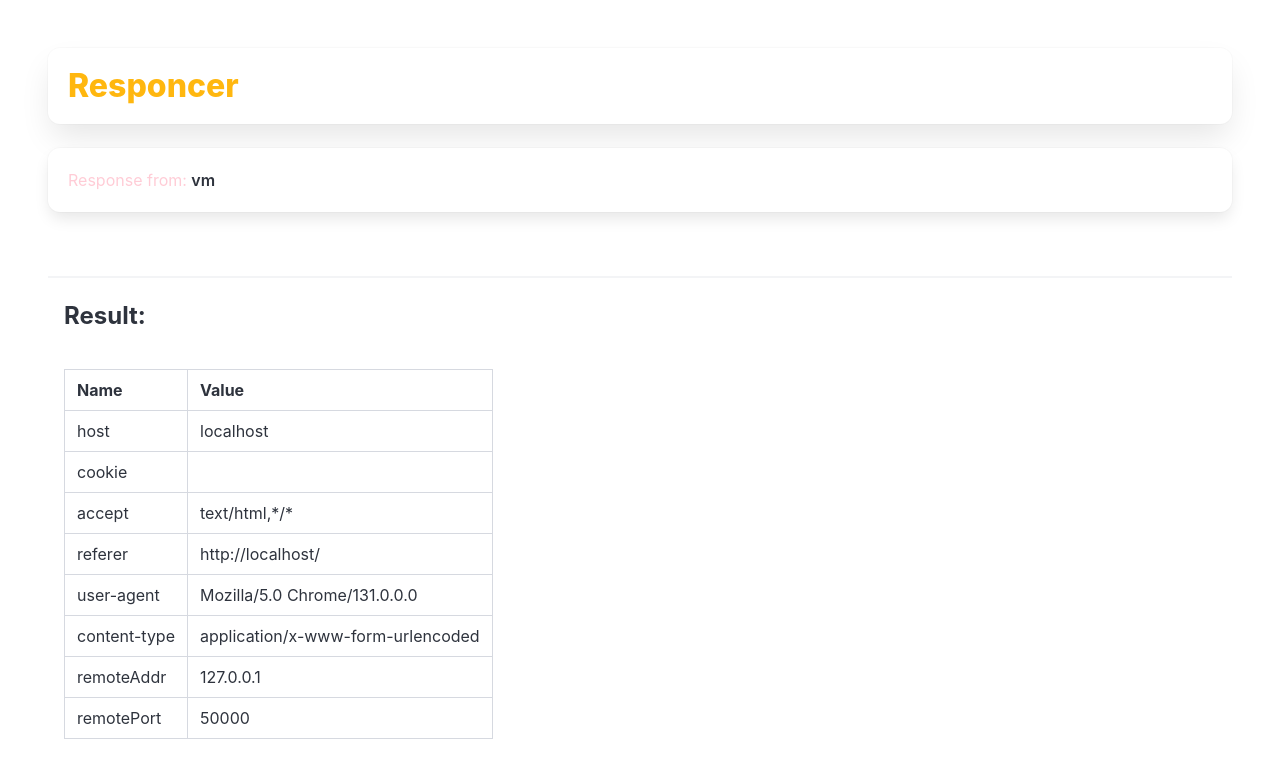
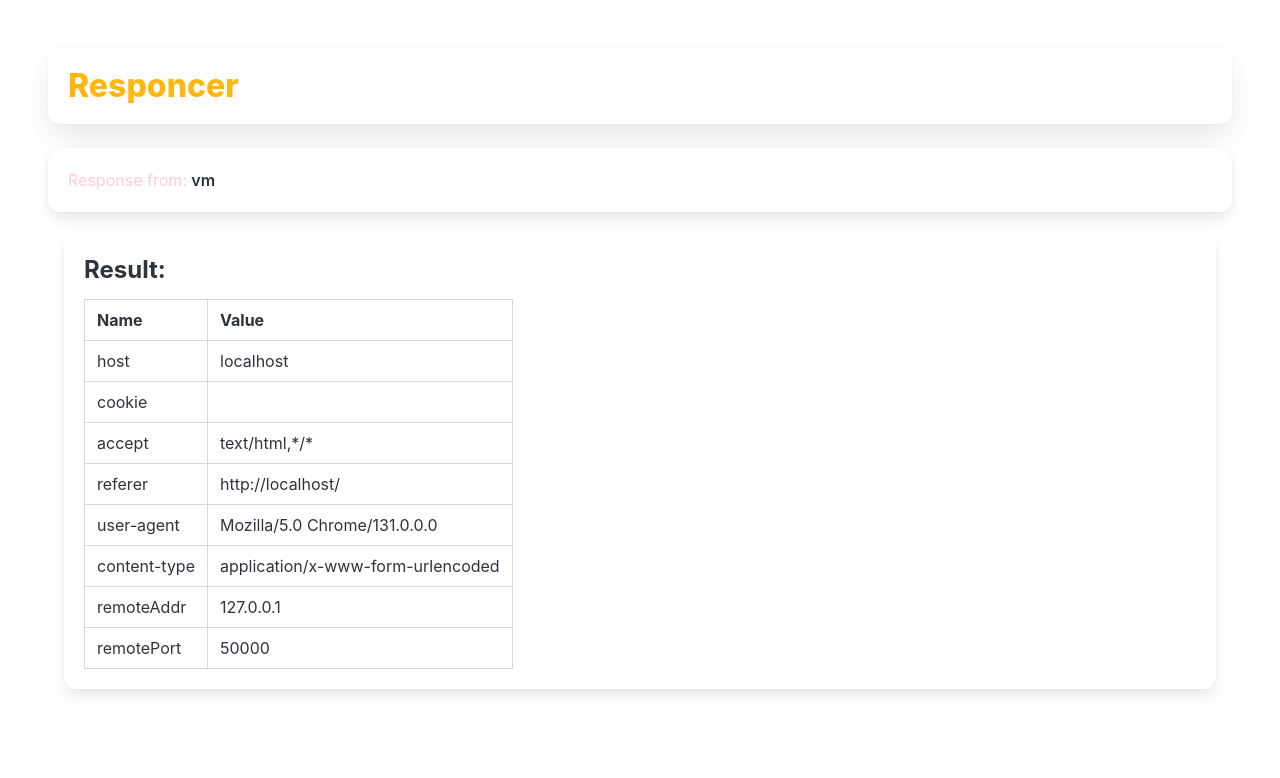
Before and after one commit to vladtara/responcer, a FastAPI app: page / in a window 1280 px wide. Shown: the top 778 px of the page. Run offline with FastAPI, Linux system fonts and the light colour scheme.

Commit message:
update index

```diff
--- a/templates/index.html
+++ b/templates/index.html
@@ -16,16 +16,13 @@
                 Responcer
             </h1>
             <p class="has-text-danger-light box">Response from: <strong>{{hostname}}</strong></p>
-            <br>
         </div>
-        <hr>
-
-        <div class="container">
+        <div class="container box">
+            <div class="container ">
                 <div class="content">
                     <h3><b>Result:</b></h3>
                 </div>
             </div>
-        <br>
             <div class="container">
                 <table class="table is-bordered">
                     <thead>
@@ -44,6 +41,7 @@
                     </tbody>
                 </table>
             </div>
+        </div>
     </section>
 </body>
 
```
Lines whose indentation alone changed are shown as unchanged.
